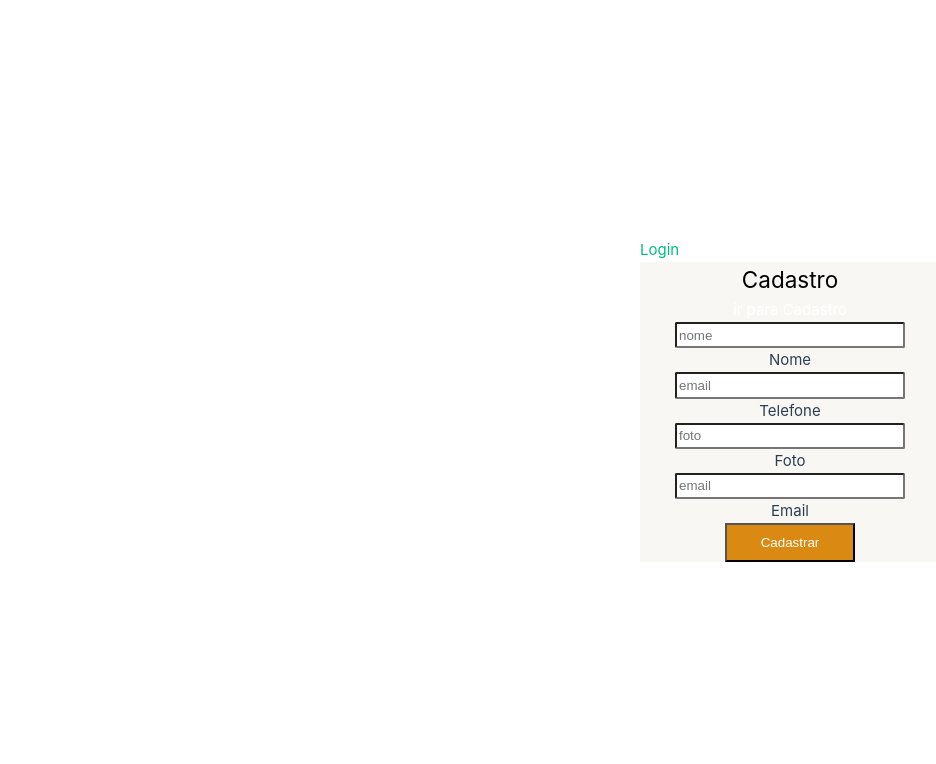
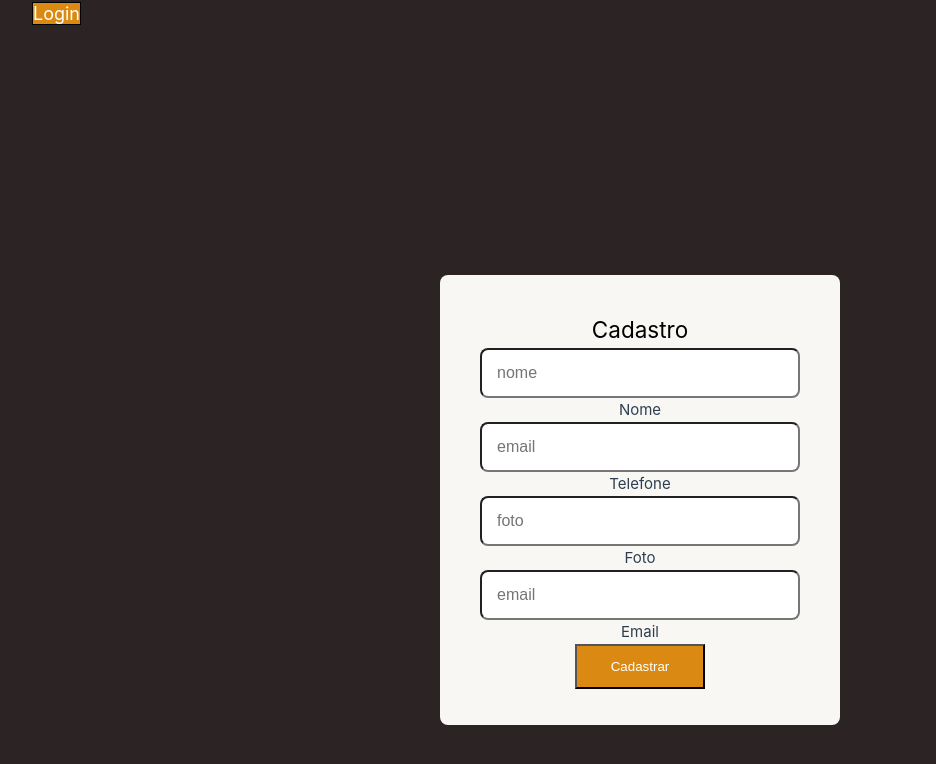
Before and after one commit to brenolobianco/Teste-Desenvolvedor-breno, a Vue app in the folder frontend/virtuafront/: page /cadastro in a window 1280 px wide. Shown: the top 764 px of the page, without its empty margins (0-936 px from the left). Built offline with nearby package versions, Linux system fonts and the light colour scheme.

Commit message:
feat/add:list contacts

```diff
--- a/frontend/virtuafront/package.json
+++ b/frontend/virtuafront/package.json
@@ -10,6 +10,7 @@
     "lint": "eslint . --ext .vue,.js,.jsx,.cjs,.mjs --fix --ignore-path .gitignore"
   },
   "dependencies": {
+    "axios": "^1.3.2",
     "pinia": "^2.0.28",
     "vue": "^3.2.45",
     "vue-router": "^4.1.6"
--- a/frontend/virtuafront/src/App.vue
+++ b/frontend/virtuafront/src/App.vue
@@ -7,7 +7,7 @@ import { RouterLink, RouterView } from "vue-router";
   <header>
 
 
-    <div class="wrapper">
+    <div>
       <nav>
         <!-- <RouterLink to="/cadastro"></RouterLink>
         <RouterLink to="/dashboard">Dashboard</RouterLink>
--- a/frontend/virtuafront/src/assets/base.css
+++ b/frontend/virtuafront/src/assets/base.css
@@ -61,8 +61,9 @@
 
 body {
   min-height: 100vh;
+  max-width: 100vw;
   color: var(--color-text);
-  background: var(--color-background);
+
   transition: color 0.5s, background-color 0.5s;
   line-height: 1.6;
 
--- a/frontend/virtuafront/src/assets/main.css
+++ b/frontend/virtuafront/src/assets/main.css
@@ -1,11 +1,11 @@
 @import './base.css';
 
 #app {
-  max-width: 1280px;
+
   margin: 0 auto;
   padding: 2rem;
-
   font-weight: normal;
+  background: rgb(44, 36, 36);
 }
 
 a,
--- a/frontend/virtuafront/src/components/CreateContactForm.vue
+++ b/frontend/virtuafront/src/components/CreateContactForm.vue
@@ -17,7 +17,7 @@
   justify-content: center;
   align-items: center;
   width: 250px;
-  height: 300px;
+  height: 400px;
   background: rgb(249, 247, 244);
 }
 .contact-form input {
--- a/frontend/virtuafront/src/components/EditContactForm.vue
+++ b/frontend/virtuafront/src/components/EditContactForm.vue
@@ -2,7 +2,7 @@
 
     <div >
 
-        <form class="contact-form" method="POST" @submit="updateContact">
+        <form class="edit-contact-form" method="POST" @submit="updateContact">
         <h2>Editar contato</h2>
 
         <input type="text" placeholder="Nome" />Nome
@@ -16,7 +16,7 @@
   </div>
 </template>
 <style>
-.contact-form {
+.edit-contact-form {
   display: flex;
   flex-direction: column;
   justify-content: center;
@@ -25,12 +25,13 @@
   height: 400px;
   background: rgb(249, 247, 244);
 }
-.contact-form input {
+.edit-contact-form input {
   width: 250px;
   height: 40px;
-  border: 2px solid black;
+  border: 1px solid black;
+  border-radius:5px ;
 }
-.contact-form h2 {
+.edit-contact-form h2 {
   color: black;
   font-size: 25px;
 }
--- /dev/null
+++ b/frontend/virtuafront/src/components/ListContact.vue
@@ -0,0 +1,69 @@
+<template>
+  <div>
+    <div class="listar-contact-box">
+      <h1>listar contato</h1>
+      <ul>
+        <li v-for="contact in contacts" :key="contact.name">
+          <h3>Nome:{{ contact.name }}</h3>
+          <h4>Telefone:{{ contact.contact }}</h4>
+          <h5>Email: {{ contact.email }}</h5>
+
+        </li>
+      </ul>
+    </div>
+  </div>
+</template>
+
+<style>
+.listar-contact-box {
+  background: rgb(249, 247, 244);
+  width: 300px;
+  height: 400px;
+  overflow-y:auto;
+}
+
+.listar-contact-box ul li{
+    color:black;
+    border: 1px solid black;
+    height: 100px;
+    width: 250px;
+    display: flex;
+    flex-direction: column;
+    justify-content: center;
+    align-items: center;
+}
+</style>
+
+<script>
+import axios from "axios";
+export default {
+  name: "ListContact",
+  data() {
+    return {
+      contacts: {},
+    };
+  },
+  created() {
+      this.getContacts();
+    },
+  methods: {
+    async getContacts() {
+      axios
+        .get("http://localhost:8000/api/contacts")
+        .then((res) => {
+
+            this.contacts = res.data;
+
+
+        })
+        .catch((error) => {
+          console.log(error);
+        });
+    },
+
+
+
+  },
+
+};
+</script>
--- a/frontend/virtuafront/src/components/deleteContactForm.vue
+++ b/frontend/virtuafront/src/components/deleteContactForm.vue
@@ -1,9 +1,9 @@
 <template>
   <div>
     <div class="deletar-box">
-      <h1>Deletar contato</h1>
+      <h2>Deletar contato</h2>
       <div class="listar-box">
-        <h1>listar contato</h1>
+        <h2>listar contato</h2>
         <ul>
           <li>dsa</li>
         </ul>
@@ -18,10 +18,13 @@
   width: 300px;
   height: 400px;
 }
+.deletar-box h2{
+  color: black;
+}
 </style>
 <script>
 export default {
-  name: "DeleteContactForm",
+  name: "deleteContactForm",
   data() {
     return {};
   },
--- a/frontend/virtuafront/src/views/CadastroView.vue
+++ b/frontend/virtuafront/src/views/CadastroView.vue
@@ -1,16 +1,17 @@
 <template>
   <div>
     <header>
-      <RouterLink to="/">Login</RouterLink>
+      <RouterLink class="btn-ircadastro" to="/">Login</RouterLink>
     </header>
-
+    <div class="container">
     <form class="cadastro-form">
       <h2>Cadastro</h2>
-      <RouterLink class="btn-ircadastro" to="/">ir para Cadastro</RouterLink>
+
       <input type="text" placeholder="nome" />Nome <input placeholder="email" type="tel" />Telefone
       <input type="text" placeholder="foto" />Foto <input placeholder="email" type="email" />Email
       <button class="submit-btn" type="submit" value="cadastrar" >Cadastrar</button>
     </form>
+  </div>
   </div>
 
 </template>
@@ -22,24 +23,41 @@
   flex-direction: column;
   justify-content: center;
   align-items: center;
-  width: 300px;
-  height: 300px;
+  width: 400px;
+  height: 450px;
+  border-radius: 8px;
   background: rgb(249, 247, 244)
 }
 .cadastro-form h2 {
   color: black;
 }
 .cadastro-form input {
-  width: 230px;
-  height: 30px;
-  border-radius: 2px;
+  width: 320px;
+  height: 50px;
+  border-radius: 8px;
+  font-size: 16px;
+  padding: 15px;
 }
 .cadastro-form button{
   background: rgb(218, 138, 18);
   width: 120px;
+  height: 50px;
   height: 29px;
-  color: black;
+  color: white;
   cursor: pointer;
 }
+header{
+  height: 100px;
 
+
+}
+.btn-ircadastro{
+font-size:18px;
+color: white;
+cursor: pointer;
+width: 600px;
+height: 10px;
+border: 1px solid black;
+background: rgb(218, 138, 18);
+}
 </style>
--- a/frontend/virtuafront/src/views/DashboardView.vue
+++ b/frontend/virtuafront/src/views/DashboardView.vue
@@ -1,22 +1,23 @@
-
-
 <template>
-  <div class="dashboard">
+  <div class="container">
     <header>
       <RouterLink to="/">Login</RouterLink>
     </header>
-    <CreateContactForm />
-    <EditContactForm />
-    <DeleteContactForm />
+    <div class="dashboard">
+      <CreateContactForm />
+      <EditContactForm />
+      <DeleteContactForm />
+      <ListContact />
+    </div>
   </div>
 </template>
 
-<style>
-</style>
+<style></style>
 <script>
-import CreateContactForm from "../components/createContactForm.vue";
+import CreateContactForm from "../components/CreateContactForm.vue";
 import DeleteContactForm from "../components/deleteContactForm.vue";
 import EditContactForm from "../components/EditContactForm.vue";
+import ListContact from "../components/ListContact.vue";
 
 export default {
   name: "Dashboard",
@@ -24,12 +25,23 @@ export default {
     EditContactForm,
     CreateContactForm,
     DeleteContactForm,
+    ListContact,
   },
 };
 </script>
 <style>
-.dashboard{
-display: flex;
-gap:83px;
+.container {
+  background: rgb(44, 36, 36);
+
+  gap: 35px;
+
+  width: 95vw;
+  font-weight: normal;
+  height: 100vh;
+}
+
+.dashboard {
+  display: flex;
+  gap: 30px;
 }
 </style>
--- a/frontend/virtuafront/src/views/LoginView.vue
+++ b/frontend/virtuafront/src/views/LoginView.vue
@@ -1,47 +1,79 @@
 <template>
   <div>
+    <header>
+      <RouterLink to="/cadastro">Cadastrar</RouterLink>
+    </header>
+  <div class="container">
 
-    <RouterLink class="btn-ircadastro" to="/cadastro">ir para Cadastro</RouterLink>
     <form class="login-form">
       <h2>Login</h2>
-
       <input type="email" placeholder="Digite seu Email" />Email
       <input type="password" placeholder="Digite sua senha"/>Password
-      <button class="submit-btn" type="submit" value="Login" ><RouterLink to="/dashboard">Login</RouterLink></button>
-
+      <button  type="submit" value="Login" ><RouterLink class="submit-btn" to="/dashboard">Login</RouterLink></button>
     </form>
   </div>
-
+</div>
 </template>
 
 <style>
+.header-box{
+  width: 100vw;
+  height: 80px;
+  display: flex;
+  }
+.container{
+  background: rgb(44, 36, 36);
+  display: flex;
+  justify-content: center;
+  flex-direction: column;
+  align-items: center;
+ width: 95vw;
+
+  font-weight: normal;
+  height: 100vh;
+}
 .login-form {
   display: flex;
   flex-direction: column;
   justify-content: center;
   align-items: center;
-  width: 300px;
+  width: 400px;
   height: 300px;
+  border-radius: 8px;
   background: rgb(249, 247, 244)
 }
 .login-form h2 {
   color: black;
+  font-size: 25px;
+  margin-bottom: 15px;
 }
-.login-form input {
+.submit-btn {
   width: 250px;
-  height: 40px;
-  border: 2px solid black;
+  height: 50px;
+
+}
+.login-form input{
+  width: 320px;
+  height: 50px;
+  border-radius: 8px;
+  padding: 15px;
+  font-size: 16px;
 }
 .login-form button{
   background: rgb(218, 138, 18);
   width: 120px;
+  height: 50px;
   height: 29px;
-  color:black;
+  color: white;
   cursor: pointer;
 }
 .btn-ircadastro{
-
+  font-size:18px;
 color: white;
 cursor: pointer;
+width: 600px;
+height: 10px;
+border: 1px solid black;
+background: rgb(218, 138, 18);
 }
 </style>
```
Also changed, not shown: 1 other file (tests, documents, lock files or other folders).
